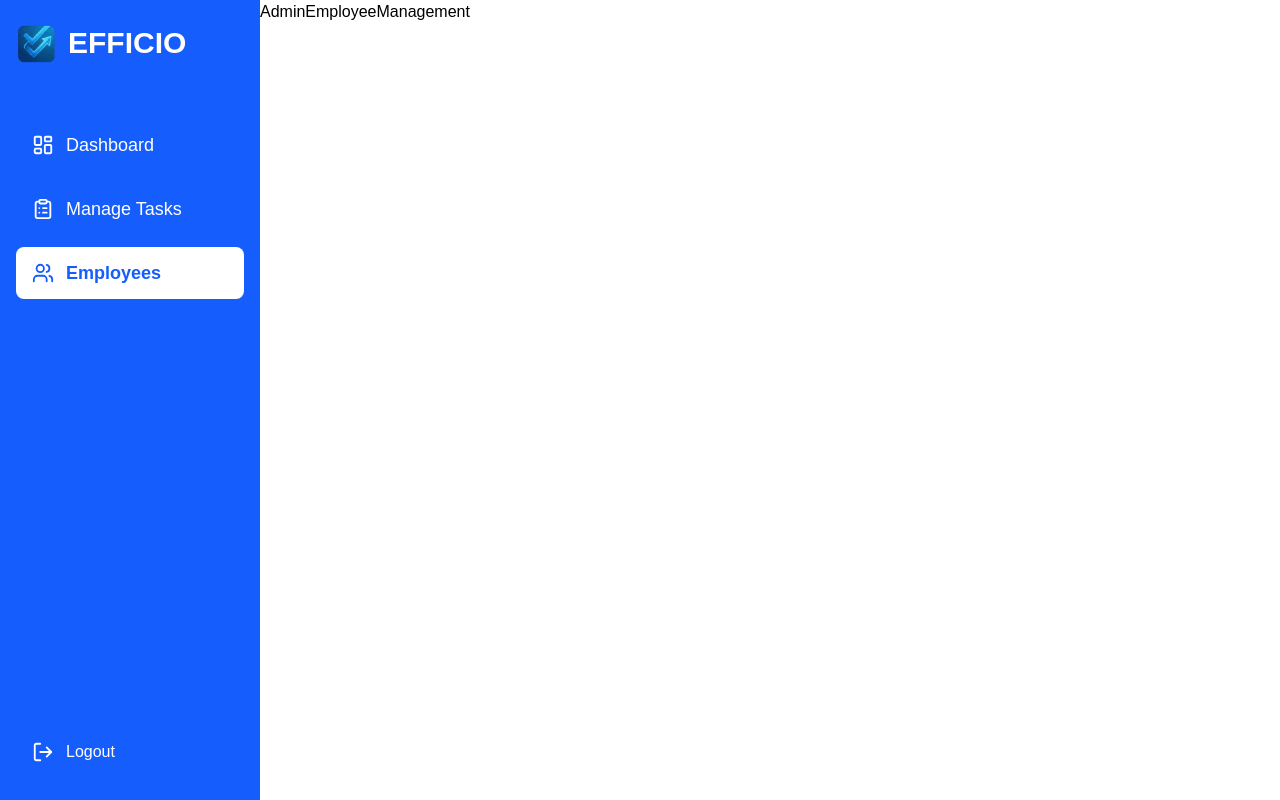
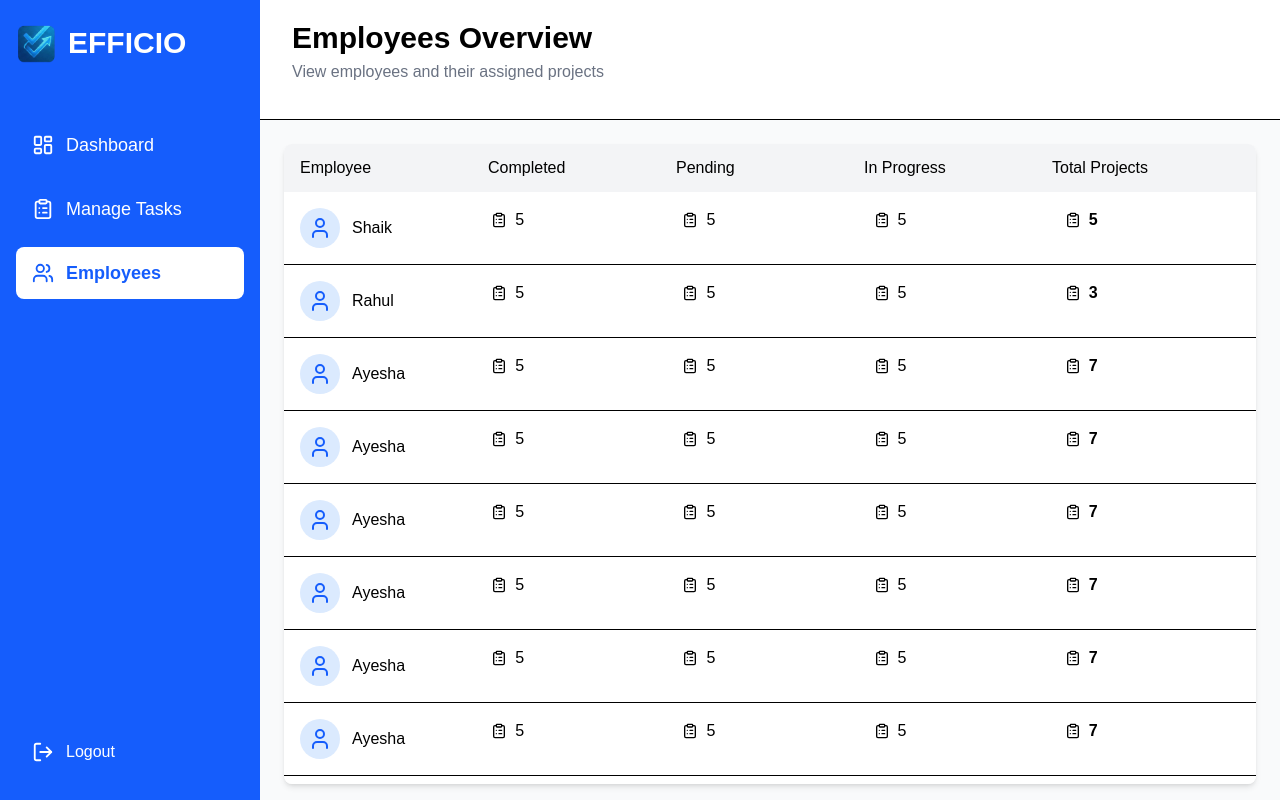
Before and after one commit to shaik3311/EFFICIO---An-Employee-Task-Management-Application-, a React (Vite) app: page /admin-employees in a window 1280 px wide. Built offline with nearby package versions, Linux system fonts and the light colour scheme.

Commit message:
Completed Admin UI design

```diff
--- a/src/Components/AdminEmployeeManagement.jsx
+++ b/src/Components/AdminEmployeeManagement.jsx
@@ -1,13 +1,170 @@
-import React from 'react'
-import AdminSidebar from './Adminsidebar'
+import React, { useState } from "react";
+import Adminsidebar from "../Components/Adminsidebar";
+import { User, Briefcase, ClipboardList } from "lucide-react";
+// import EmployeeTasksPopup from "./EmployeeTasksPopup";
 
-const AdminEmployeeManagement = () => {
+const AdminEmployeesOverview = () => {
+  const[openView,setOpenView] = useState(false);
+  // temporary mock data (later replace with context / api)
+  const employees = [
+    {
+      id: 1,
+      name: "Shaik",
+      role: "UI Developer",
+      totalProjects: 5,
+    },
+    {
+      id: 2,
+      name: "Rahul",
+      role: "Backend Developer",
+      totalProjects: 3,
+    },
+    {
+      id: 3,
+      name: "Ayesha",
+      role: "QA Engineer",
+      totalProjects: 7,
+    },
+    {
+      id: 3,
+      name: "Ayesha",
+      role: "QA Engineer",
+      totalProjects: 7,
+    },
+    {
+      id: 3,
+      name: "Ayesha",
+      role: "QA Engineer",
+      totalProjects: 7,
+    },
+    {
+      id: 3,
+      name: "Ayesha",
+      role: "QA Engineer",
+      totalProjects: 7,
+    },
+    {
+      id: 3,
+      name: "Ayesha",
+      role: "QA Engineer",
+      totalProjects: 7,
+    },
+    {
+      id: 3,
+      name: "Ayesha",
+      role: "QA Engineer",
+      totalProjects: 7,
+    },
+    {
+      id: 3,
+      name: "Ayesha",
+      role: "QA Engineer",
+      totalProjects: 7,
+    },
+    {
+      id: 3,
+      name: "Ayesha",
+      role: "QA Engineer",
+      totalProjects: 7,
+    },
+    {
+      id: 3,
+      name: "Ayesha",
+      role: "QA Engineer",
+      totalProjects: 7,
+    },
+    {
+      id: 3,
+      name: "Ayesha",
+      role: "QA Engineer",
+      totalProjects: 7,
+    },
+  ];
+
   return (
-    <div className='flex'>
-        <AdminSidebar/>
-        AdminEmployeeManagement
+    <div className="flex min-h-screen bg-gray-50">
+      <Adminsidebar />
+
+      {/* Main Content */}
+      <div className="flex-1 h-[98vh]">
+        {/* Header */}
+        <div className="px-4 sm:px-8 py-5 border-b bg-white h-[15vh]">
+          <h1 className="text-2xl sm:text-3xl font-semibold not-lg:px-12">
+            Employees Overview
+          </h1>
+          <p className="text-gray-500 mt-1">
+            View employees and their assigned projects
+          </p>
+        </div>
+
+        {/* Employees Table */}
+        <div className="p-4 sm:p-6 h-[85vh] ">
+          <div className="bg-white shadow-md h-[80vh] rounded-lg overflow-scroll">
+            {/* Table Header (Desktop) */}
+            <div className="hidden md:grid grid-cols-5 bg-gray-100 px-4 py-3 font-medium sticky top-0">
+              <span>Employee</span>
+              <span>Completed</span>
+              <span>Pending</span>
+              <span>In Progress</span>
+              <span>Total Projects</span>
+            </div>
+
+            {/* Employee Row */}
+            {employees.map((emp) => (
+              <div
+                key={emp.id}
+                className="grid grid-cols-1 md:grid-cols-5 gap-4 px-4 py-4 border-b"
+              >
+                {/* Employee */}
+                <div className="flex items-center gap-3">
+                  <div className="w-10 h-10 rounded-full bg-blue-100 flex items-center justify-center">
+                    <User className="text-blue-600" />
+                  </div>
+                  <p className="font-medium">{emp.name}</p>
+                </div>
+
+                {/* completed */}
+                <div>
+                  <p className="text-sm text-gray-500 md:hidden">Completed</p>
+                  <div className="flex items-center gap-2">
+                    <ClipboardList size={16} />
+                    5
+                  </div>
+                </div>
+                {/* Pending  */}
+                <div>
+                  <p className="text-sm text-gray-500 md:hidden">Pending</p>
+                  <div className="flex items-center gap-2">
+                    <ClipboardList size={16} />
+                    5
+                  </div>
+                </div>
+                {/* In Progress  */}
+                <div>
+                  <p className="text-sm text-gray-500 md:hidden">In Progress</p>
+                  <div className="flex items-center gap-2">
+                    <ClipboardList size={16} />
+                    5
+                  </div>
+                </div>
+
+                {/* Total Projects */}
+                <div>
+                  <p className="text-sm text-gray-500 md:hidden">
+                    Total Projects
+                  </p>
+                  <div className="flex items-center gap-2 font-semibold">
+                    <ClipboardList size={16} />
+                    {emp.totalProjects}
+                  </div>
+                </div>
+              </div>
+            ))}
+          </div>
+        </div>
+      </div>
     </div>
-  )
-}
+  );
+};
 
-export default AdminEmployeeManagement
+export default AdminEmployeesOverview;
--- a/src/Components/AdminTaskManagement.jsx
+++ b/src/Components/AdminTaskManagement.jsx
@@ -37,8 +37,8 @@ const AdminTasks = () => {
         </div>
 
         {/* Task List */}
-        <div className="p-4 sm:p-6 h-[89vh]">
-          <div className="bg-white shadow-md rounded-lg overflow-scroll h-[85vh]">
+        <div className="p-4 sm:p-6 h-[84vh]">
+          <div className="bg-white shadow-md rounded-lg overflow-scroll h-[84vh]">
             {/* Table Header (desktop) */}
             <div className="hidden md:flex bg-gray-100 px-4 py-3 font-medium sticky top-0">
               <span className="w-1/4">Task</span>
--- a/src/Pages/AdminDashboard.jsx
+++ b/src/Pages/AdminDashboard.jsx
@@ -9,7 +9,7 @@ const AdminDashboard = () => {
       {/* Main Content */}
       <div className="flex-1">
         {/* Header */}
-        <h1 className="text-2xl sm:text-3xl lg:text-4xl px-20 lg:px-5 py-5 border-b font-semibold bg-white">
+        <h1 className="text-2xl sm:text-3xl lg:text-4xl px-20 lg:px-5 py-5 border-b font-semibold bg-white sticky top-0 z-10">
           Admin Dashboard
         </h1>
 
@@ -40,7 +40,7 @@ const AdminDashboard = () => {
           {/* Assigned Tasks */}
           <div className="bg-white shadow-md rounded-lg mt-10 overflow-hidden">
             <h1 className="text-xl sm:text-2xl font-semibold px-4 py-4 border-b">
-              Assigned Tasks
+              Recently Assigned Tasks
             </h1>
 
             {/* Table Header (Desktop only) */}
```
